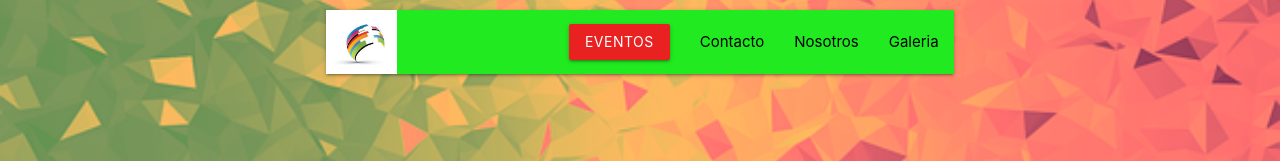
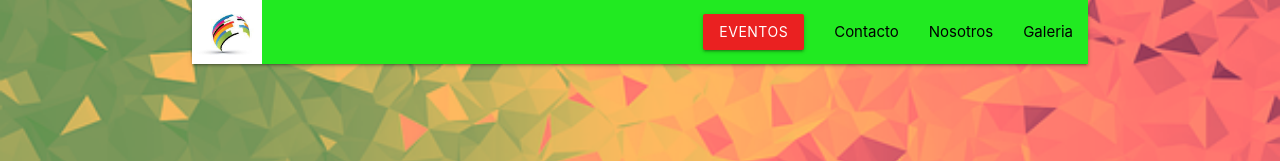
Before and after one commit to lukmagg/circo, a plain HTML site: page index.html in a window 1280 px wide. Shown: the top 161 px of the page. Drawn offline with Linux system fonts and the light colour scheme.

Commit message:
todo bien

```diff
--- a/index.html
+++ b/index.html
@@ -22,7 +22,7 @@
     <div class="container">
 
         <!-- Navbar -->
-        <div class="container ptop-10">
+
             <nav>
                 <div class="nav-wrapper">
                     <a href="#!" class="brand-logo"><img src="img/logo.jpeg" alt=""></a>
@@ -42,7 +42,7 @@
                 <li><a href="nosotros.php">Nosotros</a></li>
                 <li><a href="galeria.php">Galeria</a></li>
             </ul>
-        </div>
+
 
 
         <!-- Carousel -->
```
